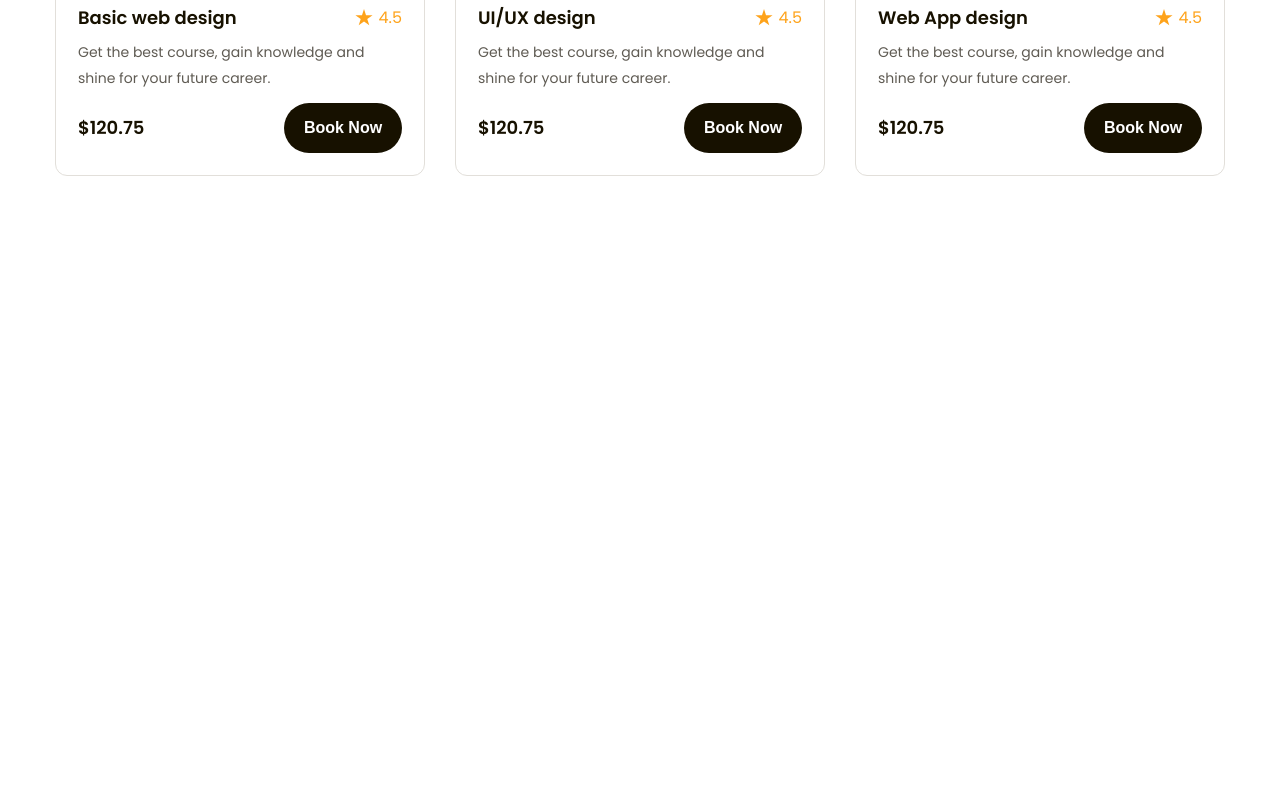
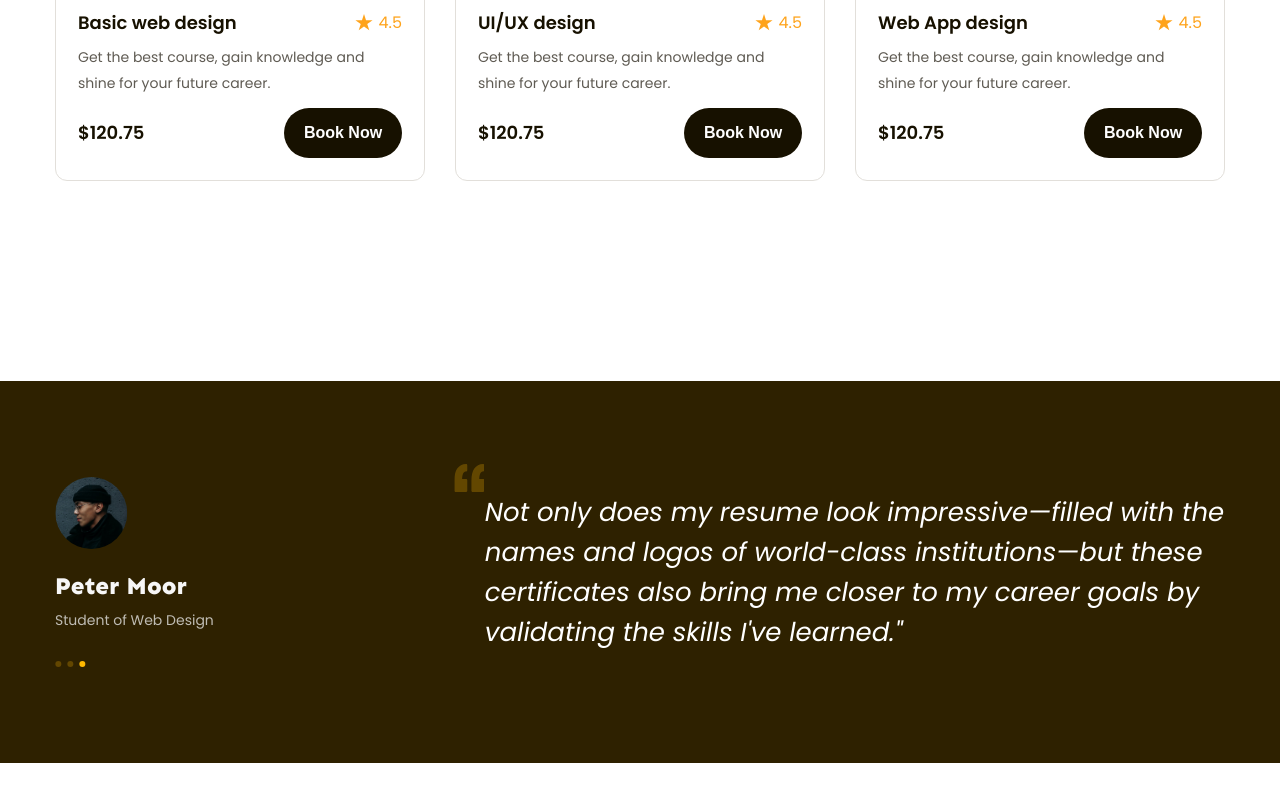
Before and after one commit to DgHung23/Project2, a plain HTML site: page index.html in a window 1280 px wide. Shown: the part 1469-2271 px from the top of the page. Drawn offline with Linux system fonts and the light colour scheme.

Commit message:
add feedback

```diff
--- a/assets/CSS/style.css
+++ b/assets/CSS/style.css
@@ -38,16 +38,16 @@ a {
 
 .line-clamp {
     display: -webkit-box;
-    -webkit-line-clamp: var(--line-clamp,1);
+    -webkit-line-clamp: var(--line-clamp, 1);
     -webkit-box-orient: vertical;
     overflow: hidden;
 }
 
-.line-clamp.line2{
-    --line-clamp:2;
+.line-clamp.line2 {
+    --line-clamp: 2;
 }
 
-.break-all{
+.break-all {
     word-break: keep-all;
 }
 
@@ -296,7 +296,7 @@ header {
 /* =======================popular=================== */
 .popular {
     padding: 60px 0;
-    margin-top: 135px;
+    margin-top: 140px;
 }
 
 .popular .popular-top {
@@ -352,23 +352,22 @@ header {
     gap: 30px;
 }
 
-.popular .course-item{
-    flex:1;
-    background: #FFFFFF;
-    border: 1px solid #E2DFDA;
+.popular .course-item {
+    flex: 1;
+    background: #ffffff;
+    border: 1px solid #e2dfda;
     border-radius: 12px;
 }
 
-.popular .course-item:hover{
+.popular .course-item:hover {
     border: transparent;
-    background: #FFFFFF;
+    background: #ffffff;
     box-shadow: 0px 18px 36px rgba(0, 0, 0, 0.05);
     border-radius: 12px;
 }
 
-.course-item .info{
+.course-item .info {
     padding: 16px 22px 22px 22px;
-
 }
 
 .course-item .info .head {
@@ -377,7 +376,7 @@ header {
     justify-content: space-between;
 }
 
-.course-item .thumb{
+.course-item .thumb {
     margin-left: -1px;
     margin-top: -1px;
     width: calc(100% + 2px);
@@ -386,7 +385,7 @@ header {
     object-fit: cover;
 }
 
-.course-item .info .head .title a{
+.course-item .info .head .title a {
     font-weight: 600;
     font-size: 1.8rem;
     line-height: 1.67;
@@ -406,33 +405,118 @@ header {
     color: #fea31b;
 }
 
-.course-item .info .desc{
+.course-item .info .desc {
     max-width: 326px;
     margin-top: 6px;
     font-weight: 400;
     font-size: 1.4rem;
     line-height: 1.86;
-    color: #5F5B53;
+    color: #5f5b53;
 }
 
-.course-item .info .foot{
+.course-item .info .foot {
     display: flex;
     align-items: center;
     justify-content: space-between;
     margin-top: 12px;
 }
 
-.course-item .foot .price{
+.course-item .foot .price {
     font-weight: 600;
     font-size: 1.8rem;
     line-height: 1.67;
     color: #171100;
 }
 
-.course-item .foot .book-btn:hover{
-    background: #FFB900;
+.course-item .foot .book-btn:hover {
+    background: #ffb900;
 }
 
-.course-item .foot .book-btn{
+.course-item .foot .book-btn {
     border: none;
 }
+
+/* ==================feedback================ */
+.feedback {
+    margin-top: 140px;
+    background-color: #2e2100;
+}
+
+.feedback .info .avt {
+    width: 72px;
+    height: 72px;
+    border-radius: 50%;
+    object-fit: cover;
+}
+
+.feedback .lish{
+    display: flex;
+    overflow: hidden;
+}
+
+.feedback .lish .item {
+    justify-content: space-between;
+    align-items: center;
+    padding: 96px 0;
+    display: flex;
+    flex-shrink: 0;
+}
+
+.feedback .info .title {
+    font-family: var(--font-heading);
+    margin-top: 18px;
+    font-weight: 700;
+    font-size: 2.4rem;
+    line-height: 1.42;
+    color: #f7f7f7;
+}
+
+.feedback .info .desc {
+    margin-top: 4px;
+    font-size: 1.4rem;
+    line-height: 1.86;
+    color: #bfbcb3;
+}
+
+.feedback .info .dots {
+    margin-top: 28px;
+    display: flex;
+}
+
+.feedback .main-content {
+    position: relative;
+    margin-left: 271px;
+}
+
+.feedback .main-content img {
+    position: absolute;
+    top: -28px;
+    left: -30px;
+}
+
+.feedback .main-content blockquote {
+    width: 740px;
+    font-style: italic;
+    font-size: 2.6rem;
+    line-height: 1.54;
+    color: #ffffff;
+}
+
+.feedback .item .info .dot {
+    margin-right: 6px;
+    width: 6px;
+    height: 6px;
+    border-radius: 50%;
+    background: #634700;
+    cursor: pointer;
+}
+
+.feedback .item .info .dot.active {
+    cursor: default;
+    background: #ffb900;
+}
+
+.feedback .lish .item { /* =============side test=========== */
+    transform: translate(calc(-100% * 2));
+    transition: all ease .3s;
+}
--- a/index.html
+++ b/index.html
@@ -227,6 +227,64 @@
                     </ul>
                 </div>
             </div>
+            <!-- =========================feedback================== -->
+            <div class="feedback">
+                  <div class="content">
+                    <ul class="lish">
+                        <!-- -------feedback1------ -->
+                        <li class="item">
+                            <div class="info">
+                                <img src="./assets/imgs/avt1.jpg" alt="" class="avt">
+                                <p class="title line-clamp .break-all">Peter Moor</p>
+                                <p class="desc line-clamp .break-all" >Student of Web Design</p>
+                                <div class="dots">
+                                    <span class="dot active"></span>
+                                    <span class="dot"></span>
+                                    <span class="dot"></span>
+                                </div>
+                            </div>
+                            <div class="main-content">
+                                <img src="./assets/icons/OpenQuote.svg" alt="open-quotes">
+                                <blockquote>Not only does my resume look impressive—filled with the names and logos of world-class institutions—but these certificates also bring me closer to my career goals by validating the skills I've learned." </blockquote>
+                            </div>
+                        </li>
+                        <!-- -------feedback2------ -->
+                        <li class="item">
+                            <div class="info">
+                                <img src="./assets/imgs/avt2.jpg" alt="" class="avt">
+                                <p class="title line-clamp .break-all">Peter Moor</p>
+                                <p class="desc line-clamp .break-all" >Student of Web Design</p>
+                                <div class="dots">
+                                    <span class="dot"></span>
+                                    <span class="dot active"></span>
+                                    <span class="dot"></span>
+                                </div>
+                            </div>
+                            <div class="main-content">
+                                <img src="./assets/icons/OpenQuote.svg" alt="open-quotes">
+                                <blockquote>Not only does my resume look impressive—filled with the names and logos of world-class institutions—but these certificates also bring me closer to my career goals by validating the skills I've learned." </blockquote>
+                            </div>
+                        </li>
+                        <!-- -------feedback3------ -->
+                        <li class="item">
+                            <div class="info">
+                                <img src="./assets/imgs/avt3.jpg" alt="" class="avt">
+                                <p class="title line-clamp .break-all">Peter Moor</p>
+                                <p class="desc line-clamp .break-all" >Student of Web Design</p>
+                                <div class="dots">
+                                    <span class="dot"></span>
+                                    <span class="dot"></span>
+                                    <span class="dot active"></span>
+                                </div>
+                            </div>
+                            <div class="main-content">
+                                <img src="./assets/icons/OpenQuote.svg" alt="open-quotes">
+                                <blockquote>Not only does my resume look impressive—filled with the names and logos of world-class institutions—but these certificates also bring me closer to my career goals by validating the skills I've learned." </blockquote>
+                            </div>
+                        </li>
+                    </ul>
+                  </div>
+            </div>
         </main>
     </body>
 </html>
```
Also changed, not shown: assets/icons/OpenQuote.svg (added), assets/imgs/avt1.jpg (added), assets/imgs/avt2.jpg (added), assets/imgs/avt3.jpg (added).
